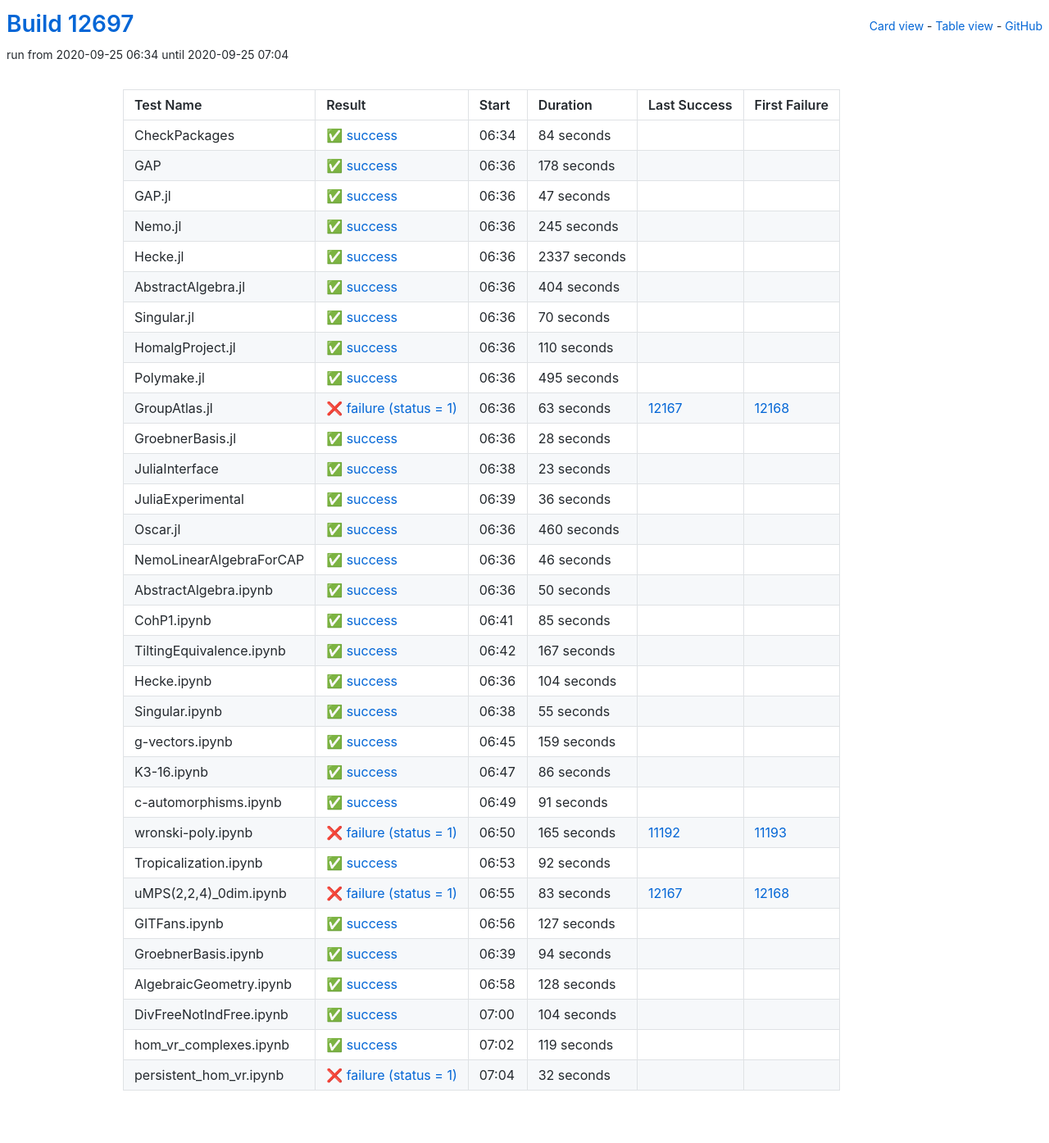
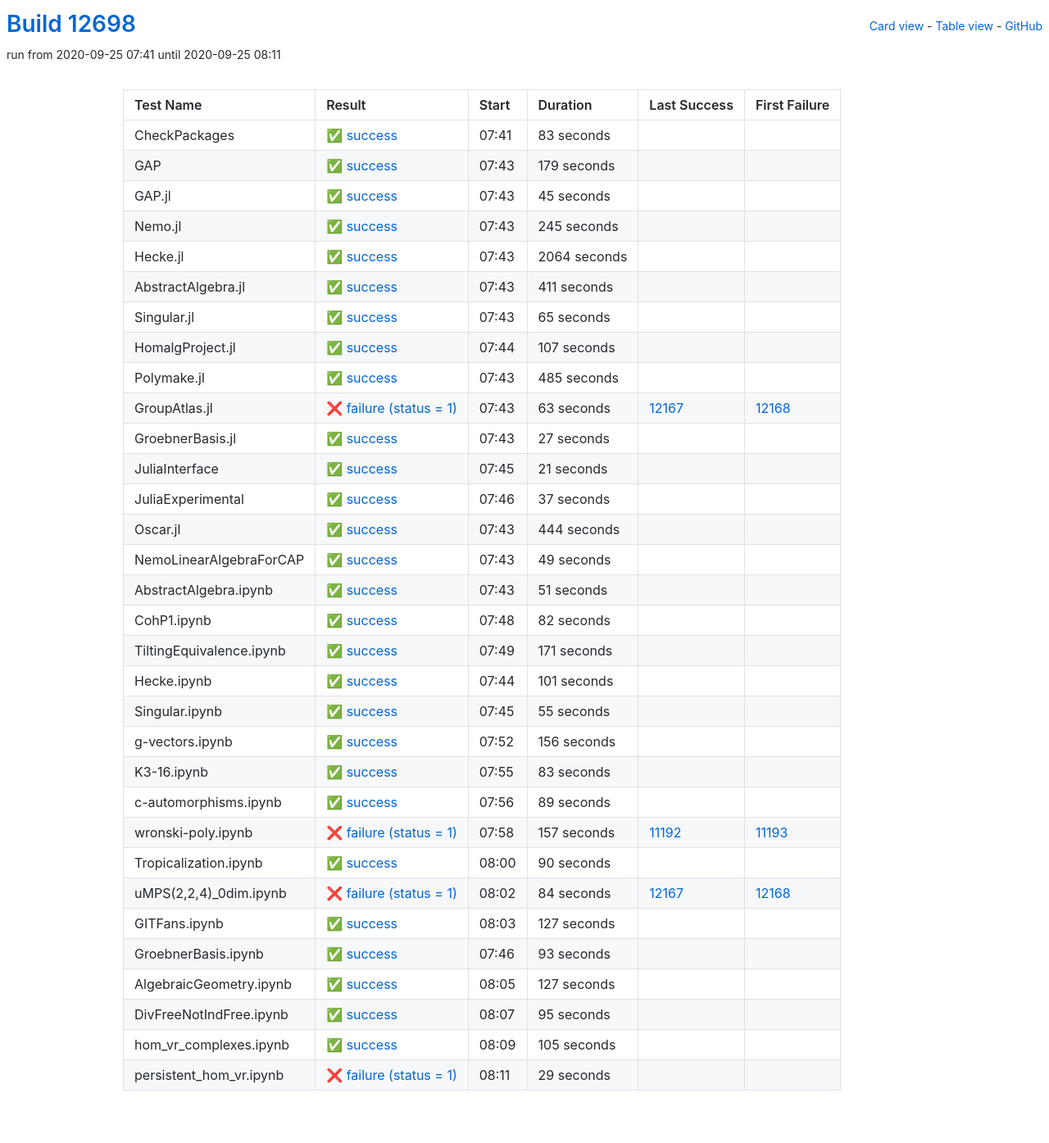
Before and after one commit to oscar-system/oscar-ci-status, a Jekyll site: the page built from table.html, in a window 1280 px wide. Shown: the whole page at 82% size. Built offline with Jekyll 4.4.1, drawn with Linux system fonts in a browser that asks for light colours.

Commit message:
Build #12698

```diff
--- a/_data/ci.yml
+++ b/_data/ci.yml
@@ -1,6 +1,6 @@
 ---
-build: 12697
-build_url: https://oscarci.mathematik.uni-kl.de/job/oscar/12697/
+build: 12698
+build_url: https://oscarci.mathematik.uni-kl.de/job/oscar/12698/
 job: oscar
 organization: oscar-system
 repo: oscar-ci-status
@@ -8,44 +8,44 @@
 tests:
 - name: CheckPackages
   id: checkpackages
-  log: https://oscarci.mathematik.uni-kl.de/job/oscar/12697/artifact/logs/build-12697/CheckPackages.log
-  start: 2020-09-25 06:34
+  log: https://oscarci.mathematik.uni-kl.de/job/oscar/12698/artifact/logs/build-12698/CheckPackages.log
+  start: 2020-09-25 07:41
   success: true
   exitcode: 0
   status: success
-  duration: 84
+  duration: 83
   last_success: false
   last_success_url:
   first_failure: false
   first_failure_url:
 - name: GAP
   id: gap
-  log: https://oscarci.mathematik.uni-kl.de/job/oscar/12697/artifact/logs/build-12697/GAP.log
-  start: 2020-09-25 06:36
+  log: https://oscarci.mathematik.uni-kl.de/job/oscar/12698/artifact/logs/build-12698/GAP.log
+  start: 2020-09-25 07:43
   success: true
   exitcode: 0
   status: success
-  duration: 178
+  duration: 179
   last_success: false
   last_success_url:
   first_failure: false
   first_failure_url:
 - name: GAP.jl
   id: gap-jl
-  log: https://oscarci.mathematik.uni-kl.de/job/oscar/12697/artifact/logs/build-12697/GAP.jl.log
-  start: 2020-09-25 06:36
+  log: https://oscarci.mathematik.uni-kl.de/job/oscar/12698/artifact/logs/build-12698/GAP.jl.log
+  start: 2020-09-25 07:43
   success: true
   exitcode: 0
   status: success
-  duration: 47
+  duration: 45
   last_success: false
   last_success_url:
   first_failure: false
   first_failure_url:
 - name: Nemo.jl
   id: nemo-jl
-  log: https://oscarci.mathematik.uni-kl.de/job/oscar/12697/artifact/logs/build-12697/Nemo.jl.log
-  start: 2020-09-25 06:36
+  log: https://oscarci.mathematik.uni-kl.de/job/oscar/12698/artifact/logs/build-12698/Nemo.jl.log
+  start: 2020-09-25 07:43
   success: true
   exitcode: 0
   status: success
@@ -56,68 +56,68 @@
   first_failure_url:
 - name: Hecke.jl
   id: hecke-jl
-  log: https://oscarci.mathematik.uni-kl.de/job/oscar/12697/artifact/logs/build-12697/Hecke.jl.log
-  start: 2020-09-25 06:36
+  log: https://oscarci.mathematik.uni-kl.de/job/oscar/12698/artifact/logs/build-12698/Hecke.jl.log
+  start: 2020-09-25 07:43
   success: true
   exitcode: 0
   status: success
-  duration: 2337
+  duration: 2064
   last_success: false
   last_success_url:
   first_failure: false
   first_failure_url:
 - name: AbstractAlgebra.jl
   id: abstractalgebra-jl
-  log: https://oscarci.mathematik.uni-kl.de/job/oscar/12697/artifact/logs/build-12697/AbstractAlgebra.jl.log
-  start: 2020-09-25 06:36
+  log: https://oscarci.mathematik.uni-kl.de/job/oscar/12698/artifact/logs/build-12698/AbstractAlgebra.jl.log
+  start: 2020-09-25 07:43
   success: true
   exitcode: 0
   status: success
-  duration: 404
+  duration: 411
   last_success: false
   last_success_url:
   first_failure: false
   first_failure_url:
 - name: Singular.jl
   id: singular-jl
-  log: https://oscarci.mathematik.uni-kl.de/job/oscar/12697/artifact/logs/build-12697/Singular.jl.log
-  start: 2020-09-25 06:36
+  log: https://oscarci.mathematik.uni-kl.de/job/oscar/12698/artifact/logs/build-12698/Singular.jl.log
+  start: 2020-09-25 07:43
   success: true
   exitcode: 0
   status: success
-  duration: 70
+  duration: 65
   last_success: false
   last_success_url:
   first_failure: false
   first_failure_url:
 - name: HomalgProject.jl
   id: homalgproject-jl
-  log: https://oscarci.mathematik.uni-kl.de/job/oscar/12697/artifact/logs/build-12697/HomalgProject.jl.log
-  start: 2020-09-25 06:36
+  log: https://oscarci.mathematik.uni-kl.de/job/oscar/12698/artifact/logs/build-12698/HomalgProject.jl.log
+  start: 2020-09-25 07:44
   success: true
   exitcode: 0
   status: success
-  duration: 110
+  duration: 107
   last_success: false
   last_success_url:
   first_failure: false
   first_failure_url:
 - name: Polymake.jl
   id: polymake-jl
-  log: https://oscarci.mathematik.uni-kl.de/job/oscar/12697/artifact/logs/build-12697/Polymake.jl.log
-  start: 2020-09-25 06:36
+  log: https://oscarci.mathematik.uni-kl.de/job/oscar/12698/artifact/logs/build-12698/Polymake.jl.log
+  start: 2020-09-25 07:43
   success: true
   exitcode: 0
   status: success
-  duration: 495
+  duration: 485
   last_success: false
   last_success_url:
   first_failure: false
   first_failure_url:
 - name: GroupAtlas.jl
   id: groupatlas-jl
-  log: https://oscarci.mathematik.uni-kl.de/job/oscar/12697/artifact/logs/build-12697/GroupAtlas.jl.log
-  start: 2020-09-25 06:36
+  log: https://oscarci.mathematik.uni-kl.de/job/oscar/12698/artifact/logs/build-12698/GroupAtlas.jl.log
+  start: 2020-09-25 07:43
   success: false
   exitcode: 1
   status: failure
@@ -128,116 +128,116 @@
   first_failure_url: https://oscarci.mathematik.uni-kl.de/job/oscar/12168/
 - name: GroebnerBasis.jl
   id: groebnerbasis-jl
-  log: https://oscarci.mathematik.uni-kl.de/job/oscar/12697/artifact/logs/build-12697/GroebnerBasis.jl.log
-  start: 2020-09-25 06:36
+  log: https://oscarci.mathematik.uni-kl.de/job/oscar/12698/artifact/logs/build-12698/GroebnerBasis.jl.log
+  start: 2020-09-25 07:43
   success: true
   exitcode: 0
   status: success
-  duration: 28
+  duration: 27
   last_success: false
   last_success_url:
   first_failure: false
   first_failure_url:
 - name: JuliaInterface
   id: juliainterface
-  log: https://oscarci.mathematik.uni-kl.de/job/oscar/12697/artifact/logs/build-12697/JuliaInterface.log
-  start: 2020-09-25 06:38
+  log: https://oscarci.mathematik.uni-kl.de/job/oscar/12698/artifact/logs/build-12698/JuliaInterface.log
+  start: 2020-09-25 07:45
   success: true
   exitcode: 0
   status: success
-  duration: 23
+  duration: 21
   last_success: false
   last_success_url:
   first_failure: false
   first_failure_url:
 - name: JuliaExperimental
   id: juliaexperimental
-  log: https://oscarci.mathematik.uni-kl.de/job/oscar/12697/artifact/logs/build-12697/JuliaExperimental.log
-  start: 2020-09-25 06:39
+  log: https://oscarci.mathematik.uni-kl.de/job/oscar/12698/artifact/logs/build-12698/JuliaExperimental.log
+  start: 2020-09-25 07:46
   success: true
   exitcode: 0
   status: success
-  duration: 36
+  duration: 37
   last_success: false
   last_success_url:
   first_failure: false
   first_failure_url:
 - name: Oscar.jl
   id: oscar-jl
-  log: https://oscarci.mathematik.uni-kl.de/job/oscar/12697/artifact/logs/build-12697/Oscar.jl.log
-  start: 2020-09-25 06:36
+  log: https://oscarci.mathematik.uni-kl.de/job/oscar/12698/artifact/logs/build-12698/Oscar.jl.log
+  start: 2020-09-25 07:43
   success: true
   exitcode: 0
   status: success
-  duration: 460
+  duration: 444
   last_success: false
   last_success_url:
   first_failure: false
   first_failure_url:
 - name: NemoLinearAlgebraForCAP
   id: nemolinearalgebraforcap
-  log: https://oscarci.mathematik.uni-kl.de/job/oscar/12697/artifact/logs/build-12697/NemoLinearAlgebraForCAP.log
-  start: 2020-09-25 06:36
+  log: https://oscarci.mathematik.uni-kl.de/job/oscar/12698/artifact/logs/build-12698/NemoLinearAlgebraForCAP.log
+  start: 2020-09-25 07:43
   success: true
   exitcode: 0
   status: success
-  duration: 46
+  duration: 49
   last_success: false
   last_success_url:
   first_failure: false
   first_failure_url:
 - name: AbstractAlgebra.ipynb
   id: abstractalgebra-ipynb
-  log: https://oscarci.mathematik.uni-kl.de/job/oscar/12697/artifact/logs/build-12697/AbstractAlgebra.ipynb.log
-  start: 2020-09-25 06:36
+  log: https://oscarci.mathematik.uni-kl.de/job/oscar/12698/artifact/logs/build-12698/AbstractAlgebra.ipynb.log
+  start: 2020-09-25 07:43
   success: true
   exitcode: 0
   status: success
-  duration: 50
+  duration: 51
   last_success: false
   last_success_url:
   first_failure: false
   first_failure_url:
 - name: CohP1.ipynb
   id: cohp1-ipynb
-  log: https://oscarci.mathematik.uni-kl.de/job/oscar/12697/artifact/logs/build-12697/CohP1.ipynb.log
-  start: 2020-09-25 06:41
+  log: https://oscarci.mathematik.uni-kl.de/job/oscar/12698/artifact/logs/build-12698/CohP1.ipynb.log
+  start: 2020-09-25 07:48
   success: true
   exitcode: 0
   status: success
-  duration: 85
+  duration: 82
   last_success: false
   last_success_url:
   first_failure: false
   first_failure_url:
 - name: TiltingEquivalence.ipynb
   id: tiltingequivalence-ipynb
-  log: https://oscarci.mathematik.uni-kl.de/job/oscar/12697/artifact/logs/build-12697/TiltingEquivalence.ipynb.log
-  start: 2020-09-25 06:42
+  log: https://oscarci.mathematik.uni-kl.de/job/oscar/12698/artifact/logs/build-12698/TiltingEquivalence.ipynb.log
+  start: 2020-09-25 07:49
   success: true
   exitcode: 0
   status: success
-  duration: 167
+  duration: 171
   last_success: false
   last_success_url:
   first_failure: false
   first_failure_url:
 - name: Hecke.ipynb
   id: hecke-ipynb
-  log: https://oscarci.mathematik.uni-kl.de/job/oscar/12697/artifact/logs/build-12697/Hecke.ipynb.log
-  start: 2020-09-25 06:36
+  log: https://oscarci.mathematik.uni-kl.de/job/oscar/12698/artifact/logs/build-12698/Hecke.ipynb.log
+  start: 2020-09-25 07:44
   success: true
   exitcode: 0
   status: success
-  duration: 104
+  duration: 101
   last_success: false
   last_success_url:
   first_failure: false
   first_failure_url:
 - name: Singular.ipynb
   id: singular-ipynb
-  log: https://oscarci.mathematik.uni-kl.de/job/oscar/12697/artifact/logs/build-12697/Singular.ipynb.log
-  start: 2020-09-25 06:38
+  log: https://oscarci.mathematik.uni-kl.de/job/oscar/12698/artifact/logs/build-12698/Singular.ipynb.log
+  start: 2020-09-25 07:45
   success: true
   exitcode: 0
   status: success
@@ -248,80 +248,80 @@
   first_failure_url:
 - name: g-vectors.ipynb
   id: g-vectors-ipynb
-  log: https://oscarci.mathematik.uni-kl.de/job/oscar/12697/artifact/logs/build-12697/g-vectors.ipynb.log
-  start: 2020-09-25 06:45
+  log: https://oscarci.mathematik.uni-kl.de/job/oscar/12698/artifact/logs/build-12698/g-vectors.ipynb.log
+  start: 2020-09-25 07:52
   success: true
   exitcode: 0
   status: success
-  duration: 159
+  duration: 156
   last_success: false
   last_success_url:
   first_failure: false
   first_failure_url:
 - name: K3-16.ipynb
   id: k3-16-ipynb
-  log: https://oscarci.mathematik.uni-kl.de/job/oscar/12697/artifact/logs/build-12697/K3-16.ipynb.log
-  start: 2020-09-25 06:47
+  log: https://oscarci.mathematik.uni-kl.de/job/oscar/12698/artifact/logs/build-12698/K3-16.ipynb.log
+  start: 2020-09-25 07:55
   success: true
   exitcode: 0
   status: success
-  duration: 86
+  duration: 83
   last_success: false
   last_success_url:
   first_failure: false
   first_failure_url:
 - name: c-automorphisms.ipynb
   id: c-automorphisms-ipynb
-  log: https://oscarci.mathematik.uni-kl.de/job/oscar/12697/artifact/logs/build-12697/c-automorphisms.ipynb.log
-  start: 2020-09-25 06:49
+  log: https://oscarci.mathematik.uni-kl.de/job/oscar/12698/artifact/logs/build-12698/c-automorphisms.ipynb.log
+  start: 2020-09-25 07:56
   success: true
   exitcode: 0
   status: success
-  duration: 91
+  duration: 89
   last_success: false
   last_success_url:
   first_failure: false
   first_failure_url:
 - name: wronski-poly.ipynb
   id: wronski-poly-ipynb
-  log: https://oscarci.mathematik.uni-kl.de/job/oscar/12697/artifact/logs/build-12697/wronski-poly.ipynb.log
-  start: 2020-09-25 06:50
+  log: https://oscarci.mathematik.uni-kl.de/job/oscar/12698/artifact/logs/build-12698/wronski-poly.ipynb.log
+  start: 2020-09-25 07:58
   success: false
   exitcode: 1
   status: failure
-  duration: 165
+  duration: 157
   last_success: 11192
   last_success_url: https://oscarci.mathematik.uni-kl.de/job/oscar/11192/
   first_failure: 11193
   first_failure_url: https://oscarci.mathematik.uni-kl.de/job/oscar/11193/
 - name: Tropicalization.ipynb
   id: tropicalization-ipynb
-  log: https://oscarci.mathematik.uni-kl.de/job/oscar/12697/artifact/logs/build-12697/Tropicalization.ipynb.log
-  start: 2020-09-25 06:53
+  log: https://oscarci.mathematik.uni-kl.de/job/oscar/12698/artifact/logs/build-12698/Tropicalization.ipynb.log
+  start: 2020-09-25 08:00
   success: true
   exitcode: 0
   status: success
-  duration: 92
+  duration: 90
   last_success: false
   last_success_url:
   first_failure: false
   first_failure_url:
 - name: uMPS(2,2,4)_0dim.ipynb
   id: umps-2-2-4-0dim-ipynb
-  log: https://oscarci.mathematik.uni-kl.de/job/oscar/12697/artifact/logs/build-12697/uMPS-2-2-4-_0dim.ipynb.log
-  start: 2020-09-25 06:55
+  log: https://oscarci.mathematik.uni-kl.de/job/oscar/12698/artifact/logs/build-12698/uMPS-2-2-4-_0dim.ipynb.log
+  start: 2020-09-25 08:02
   success: false
   exitcode: 1
   status: failure
-  duration: 83
+  duration: 84
   last_success: 12167
   last_success_url: https://oscarci.mathematik.uni-kl.de/job/oscar/12167/
   first_failure: 12168
   first_failure_url: https://oscarci.mathematik.uni-kl.de/job/oscar/12168/
 - name: GITFans.ipynb
   id: gitfans-ipynb
-  log: https://oscarci.mathematik.uni-kl.de/job/oscar/12697/artifact/logs/build-12697/GITFans.ipynb.log
-  start: 2020-09-25 06:56
+  log: https://oscarci.mathematik.uni-kl.de/job/oscar/12698/artifact/logs/build-12698/GITFans.ipynb.log
+  start: 2020-09-25 08:03
   success: true
   exitcode: 0
   status: success
@@ -332,60 +332,60 @@
   first_failure_url:
 - name: GroebnerBasis.ipynb
   id: groebnerbasis-ipynb
-  log: https://oscarci.mathematik.uni-kl.de/job/oscar/12697/artifact/logs/build-12697/GroebnerBasis.ipynb.log
-  start: 2020-09-25 06:39
+  log: https://oscarci.mathematik.uni-kl.de/job/oscar/12698/artifact/logs/build-12698/GroebnerBasis.ipynb.log
+  start: 2020-09-25 07:46
   success: true
   exitcode: 0
   status: success
-  duration: 94
+  duration: 93
   last_success: false
   last_success_url:
   first_failure: false
   first_failure_url:
 - name: AlgebraicGeometry.ipynb
   id: algebraicgeometry-ipynb
-  log: https://oscarci.mathematik.uni-kl.de/job/oscar/12697/artifact/logs/build-12697/AlgebraicGeometry.ipynb.log
-  start: 2020-09-25 06:58
+  log: https://oscarci.mathematik.uni-kl.de/job/oscar/12698/artifact/logs/build-12698/AlgebraicGeometry.ipynb.log
+  start: 2020-09-25 08:05
   success: true
   exitcode: 0
   status: success
-  duration: 128
+  duration: 127
   last_success: false
   last_success_url:
   first_failure: false
   first_failure_url:
 - name: DivFreeNotIndFree.ipynb
   id: divfreenotindfree-ipynb
-  log: https://oscarci.mathematik.uni-kl.de/job/oscar/12697/artifact/logs/build-12697/DivFreeNotIndFree.ipynb.log
-  start: 2020-09-25 07:00
+  log: https://oscarci.mathematik.uni-kl.de/job/oscar/12698/artifact/logs/build-12698/DivFreeNotIndFree.ipynb.log
+  start: 2020-09-25 08:07
   success: true
   exitcode: 0
   status: success
-  duration: 104
+  duration: 95
   last_success: false
   last_success_url:
   first_failure: false
   first_failure_url:
 - name: hom_vr_complexes.ipynb
   id: hom-vr-complexes-ipynb
-  log: https://oscarci.mathematik.uni-kl.de/job/oscar/12697/artifact/logs/build-12697/hom_vr_complexes.ipynb.log
-  start: 2020-09-25 07:02
+  log: https://oscarci.mathematik.uni-kl.de/job/oscar/12698/artifact/logs/build-12698/hom_vr_complexes.ipynb.log
+  start: 2020-09-25 08:09
   success: true
   exitcode: 0
   status: success
-  duration: 119
+  duration: 105
   last_success: false
   last_success_url:
   first_failure: false
   first_failure_url:
 - name: persistent_hom_vr.ipynb
   id: persistent-hom-vr-ipynb
-  log: https://oscarci.mathematik.uni-kl.de/job/oscar/12697/artifact/logs/build-12697/persistent_hom_vr.ipynb.log
-  start: 2020-09-25 07:04
+  log: https://oscarci.mathematik.uni-kl.de/job/oscar/12698/artifact/logs/build-12698/persistent_hom_vr.ipynb.log
+  start: 2020-09-25 08:11
   success: false
   exitcode: 1
   status: failure
-  duration: 32
+  duration: 29
   last_success: false
   last_success_url:
   first_failure: false
```
Also changed, not shown: README.md.
